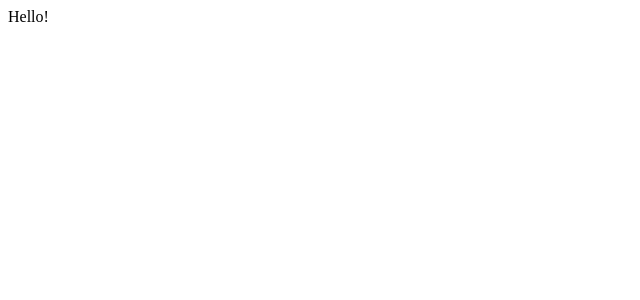
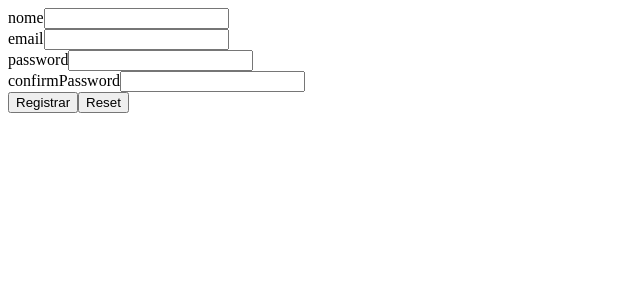
Before and after one commit to werikscs/ec-202202-ta-p2-front, a React (Vite) app: page / in a window 1280 px wide. Shown: the top 300 px of the page, without its empty margins (0-640 px from the left). Built offline with nearby package versions, Linux system fonts and the light colour scheme.

Commit message:
copy code from codesandbox

```diff
--- a/src/App.tsx
+++ b/src/App.tsx
@@ -1,5 +1,11 @@
+import { Router } from "./router";
+
 function App() {
-  return <div className="App">Hello!</div>;
+  return (
+    <div className="App">
+      <Router />
+    </div>
+  );
 }
 
 export default App;
--- a/src/main.tsx
+++ b/src/main.tsx
@@ -1,9 +1,12 @@
 import React from "react";
 import ReactDOM from "react-dom/client";
+import { BrowserRouter } from "react-router-dom";
 import App from "./App";
 
 ReactDOM.createRoot(document.getElementById("root") as HTMLElement).render(
   <React.StrictMode>
-    <App />
+    <BrowserRouter>
+      <App />
+    </BrowserRouter>
   </React.StrictMode>
 );
--- /dev/null
+++ b/src/pages/register/errorType.ts
@@ -0,0 +1,6 @@
+export type errorType = {
+  nome: { isValid: boolean; message: string };
+  email: { isValid: boolean; message: string };
+  password: { isValid: boolean; message: string };
+  confirmPassword: { isValid: boolean; message: string };
+};
--- /dev/null
+++ b/src/pages/register/index.tsx
@@ -0,0 +1,121 @@
+import { FormEvent, useState } from "react";
+import { errorType } from './errorType';
+import { registerType } from "./registerType";
+import validateForm from "./validateForm";
+
+export function Register({}) {
+  const [registerData, setRegisterData] = useState<registerType>({
+    nome: "",
+    email: "",
+    password: "",
+    confirmPassword: "",
+  });
+  const [error, setError] = useState<errorType>({
+    nome: { isValid: false, message: "" },
+    email: { isValid: false, message: "" },
+    password: { isValid: false, message: "" },
+    confirmPassword: { isValid: false, message: "" },
+  });
+
+  const handleOnChange = (e: FormEvent, key: string) => {
+    setRegisterData({
+      ...registerData,
+      [key]: (e.target as HTMLInputElement).value,
+    });
+    const errorData = validateForm(key, e, registerData, error);
+    setError({ ...errorData });
+  };
+
+  const handleSubmit = (e: FormEvent) => {
+    e.preventDefault();
+
+    for (const prop in error) {
+      if (!error[prop as keyof errorType].isValid) return;
+    }
+
+    const form = e.target as HTMLFormElement;
+    const formData = new FormData(form);
+    const formJson = Object.fromEntries(formData.entries());
+    console.log(formJson);
+
+    // RegisterUserAPI.register(formJson);
+  };
+
+  const handleReset = () => {
+    setRegisterData({
+      nome: "",
+      email: "",
+      password: "",
+      confirmPassword: "",
+    });
+    setError({
+      nome: { isValid: false, message: "" },
+      email: { isValid: false, message: "" },
+      password: { isValid: false, message: "" },
+      confirmPassword: { isValid: false, message: "" },
+    });
+  };
+
+  return (
+    <div className="registro">
+      <form
+        className="form"
+        onSubmit={handleSubmit}
+        onReset={handleReset}
+      >
+        <label htmlFor="nome">
+          nome
+          <input
+            type="text"
+            name="nome"
+            id="nome"
+            data-testid="nome"
+            value={registerData.nome}
+            onChange={(event) => handleOnChange(event, "nome")}
+          />
+          {!error.nome.isValid && <div>{error.nome.message}</div>}
+        </label>
+        <label htmlFor="email">
+          email
+          <input
+            type="text"
+            name="email"
+            id="email"
+            data-testid="email"
+            value={registerData.email}
+            onChange={(event) => handleOnChange(event, "email")}
+          />
+          {!error.email.isValid && <div>{error.email.message}</div>}
+        </label>
+        <label htmlFor="password">
+          password
+          <input
+            type="password"
+            name="password"
+            id="password"
+            data-testid="password"
+            value={registerData.password}
+            onChange={(event) => handleOnChange(event, "password")}
+          />
+          {!error.password.isValid && <div>{error.password.message}</div>}
+        </label>
+        <label htmlFor="confirmPassword">
+          confirmPassword
+          <input
+            type="password"
+            name="confirmPassword"
+            id="confirmPassword"
+            data-testid="confirmPassword"
+            value={registerData.confirmPassword}
+            onChange={(event) => handleOnChange(event, "confirmPassword")}
+          />
+        </label>
+        {!error.confirmPassword.isValid && (
+          <div>{error.confirmPassword.message}</div>
+        )}
+        <button type="submit">Registrar</button>
+        <button type="reset">Reset</button>
+      </form>
+    </div>
+  );
+}
--- /dev/null
+++ b/src/pages/register/registerType.ts
@@ -0,0 +1,6 @@
+export type registerType = {
+  nome: string;
+  email: string;
+  password: string;
+  confirmPassword: string;
+};
--- /dev/null
+++ b/src/pages/register/validateForm.ts
@@ -0,0 +1,111 @@
+import { FormEvent } from "react";
+import { errorType } from "./errorType";
+import { registerType } from "./registerType";
+
+export default function validateForm(
+  key: string,
+  e: FormEvent,
+  registerData: registerType,
+  error: errorType
+): errorType {
+  let errorData = error;
+
+  if (key === "nome") {
+    const nome = (e.target as HTMLInputElement).value.trim();
+
+    if (nome.length === 0) {
+      errorData = {
+        ...error,
+        nome: { isValid: false, message: "Nome não pode ser vazio" },
+      };
+    } else {
+      errorData = {
+        ...error,
+        nome: { isValid: true, message: "" },
+      };
+    }
+
+    if (nome.length > 0) {
+      if (nome.length < 4) {
+        errorData = {
+          ...error,
+          nome: { isValid: false, message: "Nome deve ter mais de 3 letras" },
+        };
+      } else {
+        errorData = {
+          ...error,
+          nome: { isValid: true, message: "" },
+        };
+      }
+    }
+    return errorData;
+  }
+
+  if (key === "email") {
+    const email = (e.target as HTMLInputElement).value.trim();
+
+    if (email.length === 0) {
+      errorData = {
+        ...error,
+        email: { isValid: false, message: "Email não pode ser vazio" },
+      };
+    } else {
+      errorData = {
+        ...error,
+        email: { isValid: true, message: "" },
+      };
+    }
+
+    return errorData;
+  }
+
+  if (key === "password") {
+    const password = (e.target as HTMLInputElement).value;
+
+    if (password.length === 0) {
+      errorData = {
+        ...error,
+        password: { isValid: false, message: "Password não pode ser vazio" },
+      };
+    } else {
+      errorData = {
+        ...error,
+        password: { isValid: true, message: "" },
+      };
+    }
+
+    return errorData;
+  }
+
+  if (key === "confirmPassword" || key === "password") {
+    const input = (e.target as HTMLInputElement).value;
+    let confirmPassword = "";
+    let password = "";
+
+    if (key === "confirmPassword") {
+      confirmPassword = input;
+      password = registerData.password;
+    } else {
+      confirmPassword = registerData.confirmPassword;
+      password = input;
+    }
+
+    if (confirmPassword !== password) {
+      errorData = {
+        ...error,
+        confirmPassword: {
+          isValid: false,
+          message: "Confirm password é diferente de password",
+        },
+      };
+    } else {
+      errorData = {
+        ...error,
+        confirmPassword: { isValid: true, message: "" },
+      };
+    }
+
+    return errorData;
+  }
+  return errorData;
+}
--- /dev/null
+++ b/src/router/index.tsx
@@ -0,0 +1,13 @@
+import { Routes, Route } from "react-router-dom";
+import { Register } from "../pages/register";
+
+export const Router = () => {
+  return (
+    <Routes>
+      <Route
+        path="/"
+        element={<Register />}
+      />
+    </Routes>
+  );
+};
```
